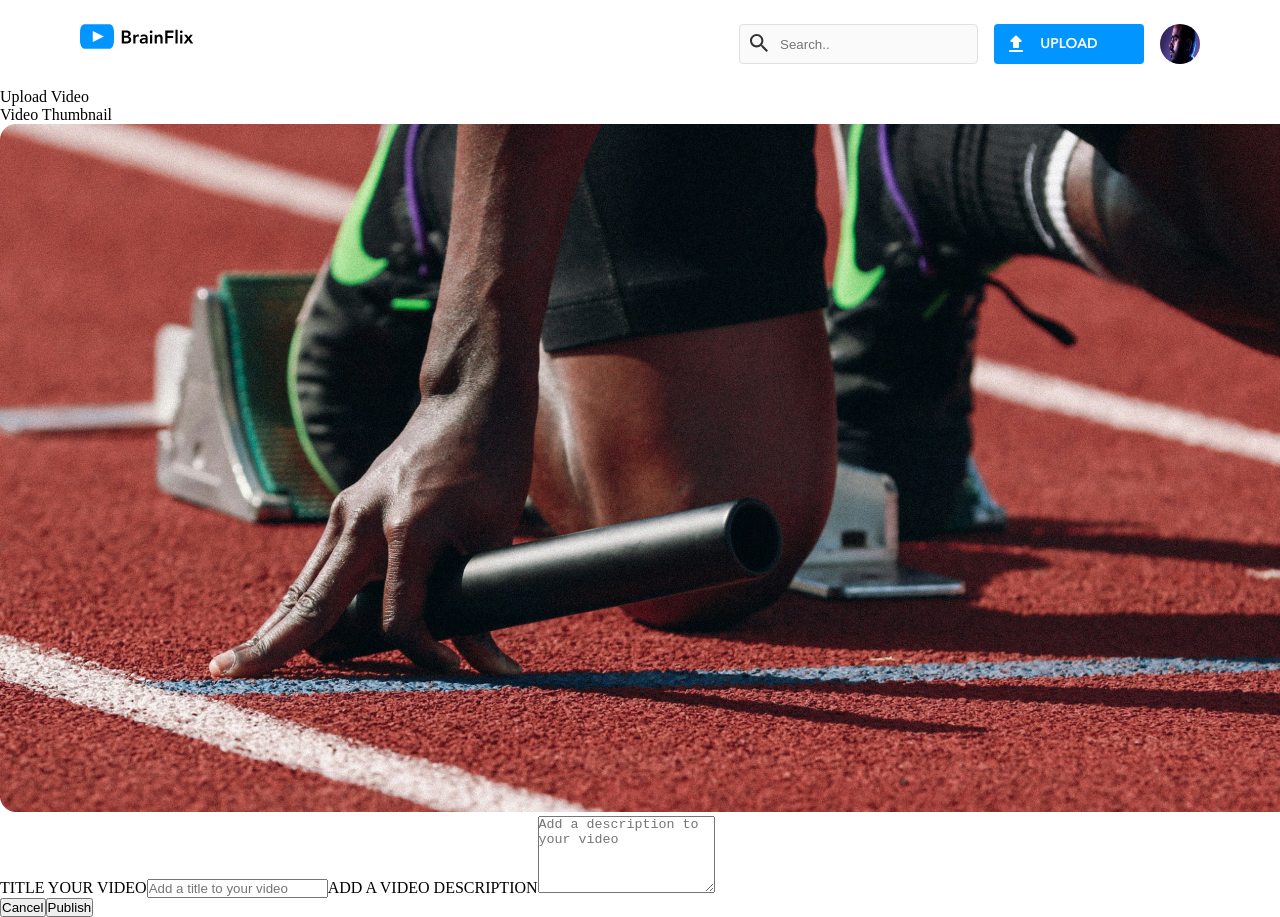
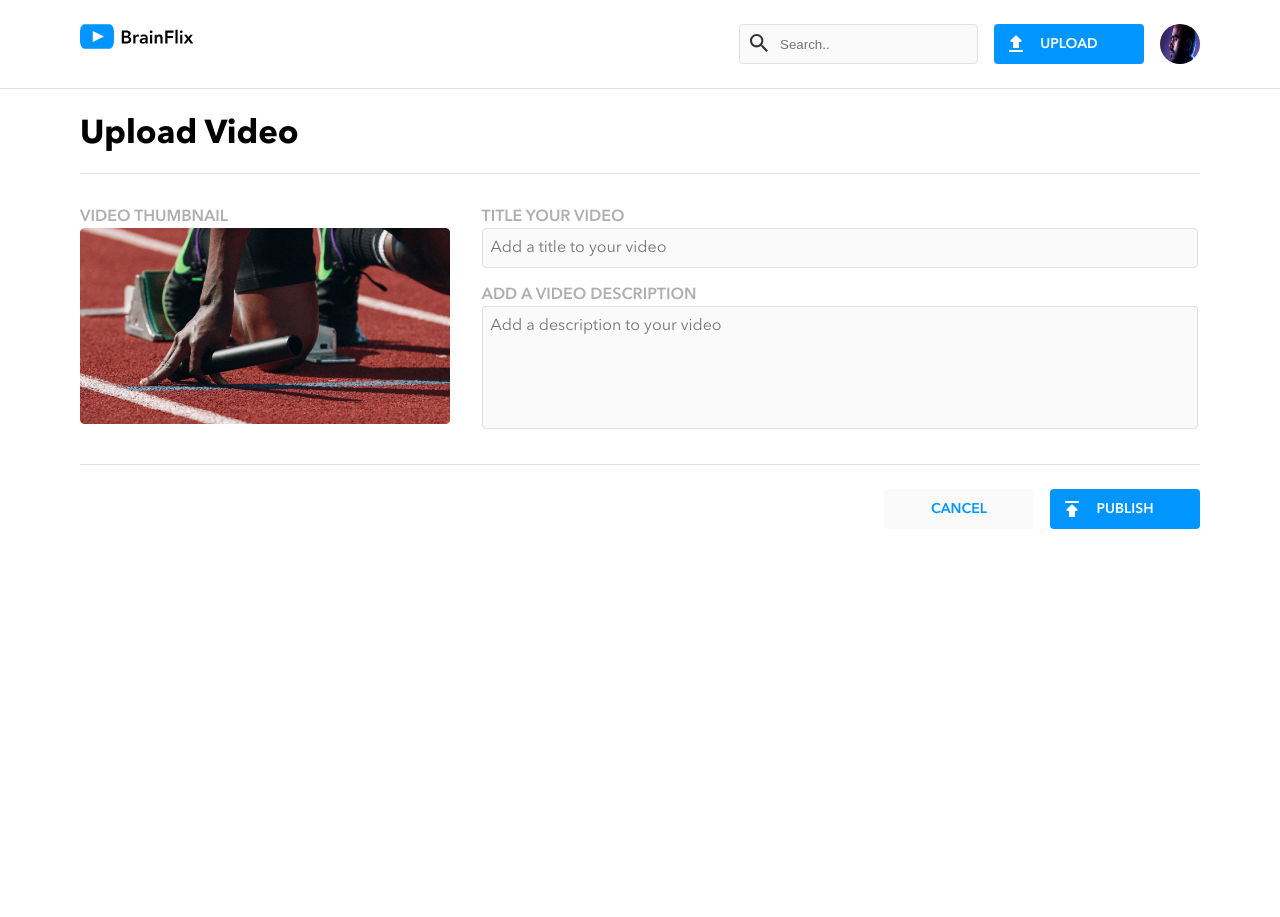
Before and after one commit to KatePolyakov/kate-polyakov-brainflix, a React (Create React App) app: page /video-upload in a window 1280 px wide. After the commit the page ends 800 px from the top, so only its background shows below. Built offline with nearby package versions, Linux system fonts and the light colour scheme.

Commit message:
styled uploadPage and fix style in NavBar

```diff
--- a/src/components/Navigation/navigation.scss
+++ b/src/components/Navigation/navigation.scss
@@ -5,7 +5,7 @@
 .navigation {
   &__wrapper {
     padding: 1rem;
-
+    text-align: center;
     display: flex;
     flex-direction: column;
     gap: 1rem;
--- a/src/pages/UploadPage/UploadPage.jsx
+++ b/src/pages/UploadPage/UploadPage.jsx
@@ -6,20 +6,23 @@ import './uploadPage.scss';
 export const UploadPage = () => {
   return (
     <div className="upload-video">
-      <p className="upload-video__title">Upload Video</p>
+      <p className="upload-video__title-section">Upload Video</p>
       <form className="upload-video__form">
         <div className="upload-video__wrapper">
           <div className="upload-video__video-section">
-            <label className="upload-video__title">Video Thumbnail</label>
+            <label className="upload-video__title">VIDEO THUMBNAIL</label>
             <img src={UploadVideoPreview} className="upload-video__video" alt="thumbnail" />
           </div>
           <div className="upload-video__description-section">
+            <div className="upload-video__title-video">
               <label className="upload-video__title">TITLE YOUR VIDEO</label>
               <input
                 className="upload-video__input"
                 type="text"
                 placeholder="Add a title to your video"
               />
+            </div>
+            <div className="upload-video__description-video">
               <label className="upload-video__title">ADD A VIDEO DESCRIPTION</label>
               <textarea
                 className="upload-video__textarea"
@@ -29,9 +32,10 @@ export const UploadPage = () => {
               />
             </div>
           </div>
-        <div className='upload-video__buttons'>
-          <button className='upload-video__cancel-button'>Cancel</button>
-          <button className='upload-video__publish-button'>Publish</button>
+        </div>
+        <div className="upload-video__buttons">
+          <button className="upload-video__cancel-button">CANCEL</button>
+          <button className="upload-video__publish-button">PUBLISH</button>
         </div>
       </form>
     </div>
--- a/src/pages/UploadPage/uploadPage.scss
+++ b/src/pages/UploadPage/uploadPage.scss
@@ -0,0 +1,180 @@
+@use '../../styles/partials/mixins' as *;
+@use '../../styles/partials/typography' as *;
+@use '../../styles/partials/variables' as *;
+
+.upload-video {
+  border-top: 1px solid $mercury;
+  padding: 1rem;
+
+  @include tablet {
+    padding: 1.5rem;
+  }
+
+  @include desktop {
+    padding: 1.5rem 5rem;
+  }
+
+  &__title-section {
+    @include mobile-header-bold;
+    padding-bottom: 1rem;
+
+    @include tablet {
+      @include tablet-desktop-header-bold;
+      padding-bottom: 1rem;
+      border-bottom: 1px solid $mercury;
+    }
+  }
+
+  &__form {
+    display: flex;
+    flex-direction: column;
+  }
+
+  &__wrapper {
+    display: flex;
+    flex-direction: column;
+
+    @include tablet {
+      border-bottom: 1px solid $mercury;
+      padding-bottom: 1rem;
+    }
+
+    @include desktop {
+      flex-direction: row;
+      gap: 2rem;
+    }
+  }
+
+  &__video-section {
+    padding-bottom: 1rem;
+    @include tablet {
+      padding-top: 2rem;
+      display: flex;
+      flex-direction: column;
+      padding-bottom: 1.5rem;
+    }
+
+    @include desktop {
+      width: 33%;
+    }
+  }
+
+  &__title {
+    @include mobile-body-demi;
+    color: $silver;
+
+    @include tablet {
+      @include tablet-desktop-body-demi;
+    }
+  }
+
+  &__video {
+    width: 100%;
+    @include tablet {
+      width: 50%;
+    }
+    @include desktop {
+      width: 100%;
+    }
+  }
+
+  &__description-section {
+    @include desktop {
+      padding-top: 2rem;
+      width: 64%;
+    }
+  }
+
+  &__description-video,
+  &__title-video {
+    display: flex;
+    flex-direction: column;
+    padding-bottom: 1rem;
+  }
+
+  &__input {
+    @include mobile-body-regular;
+    padding: 0.5rem;
+    border: 1px solid $mercury;
+    border-radius: 4px;
+    background-color: $alabaster;
+
+    @include tablet {
+      padding: 0.5rem 0.5rem;
+      @include tablet-desktop-body-regular;
+    }
+  }
+
+  &__textarea {
+    @include mobile-body-regular;
+
+    padding: 0.5rem;
+    border: 1px solid $mercury;
+    border-radius: 4px;
+    background-color: $alabaster;
+    resize: none;
+
+    @include tablet {
+      padding: 0.5rem 0.5rem 0.2rem;
+      @include tablet-desktop-body-regular;
+    }
+  }
+
+  &__buttons {
+    display: flex;
+    flex-direction: column-reverse;
+    gap: 1rem;
+
+    @include tablet {
+      flex-direction: row;
+      justify-content: flex-end;
+      padding-top: 1.5rem;
+    }
+  }
+
+  &__cancel-button {
+    border: none;
+    border-radius: 4px;
+    width: 100%;
+    height: 2.5rem;
+    color: $brainflix-blue;
+
+    @include mobile-label-buttons;
+    background-color: $alabaster;
+    cursor: pointer;
+
+    @include tablet {
+      width: 9.375rem;
+      height: 2.5rem;
+    }
+  }
+
+  &__cancel-button:hover {
+    color: $brainflix-darkblue;
+    border: 1px solid $mercury;
+  }
+
+  &__publish-button {
+    border: none;
+    border-radius: 4px;
+    width: 100%;
+    height: 2.5rem;
+    background-image: url('../../assets/images/icons/publish.svg');
+    background-repeat: no-repeat;
+    background-position: 10px 8px;
+    color: $white;
+
+    @include mobile-label-buttons;
+    background-color: $brainflix-blue;
+    cursor: pointer;
+
+    @include tablet {
+      width: 9.375rem;
+      height: 2.5rem;
+    }
+  }
+
+  &__publish-button:hover {
+    background-color: $brainflix-darkblue;
+  }
+}
```
Lines whose indentation alone changed are shown as unchanged.
